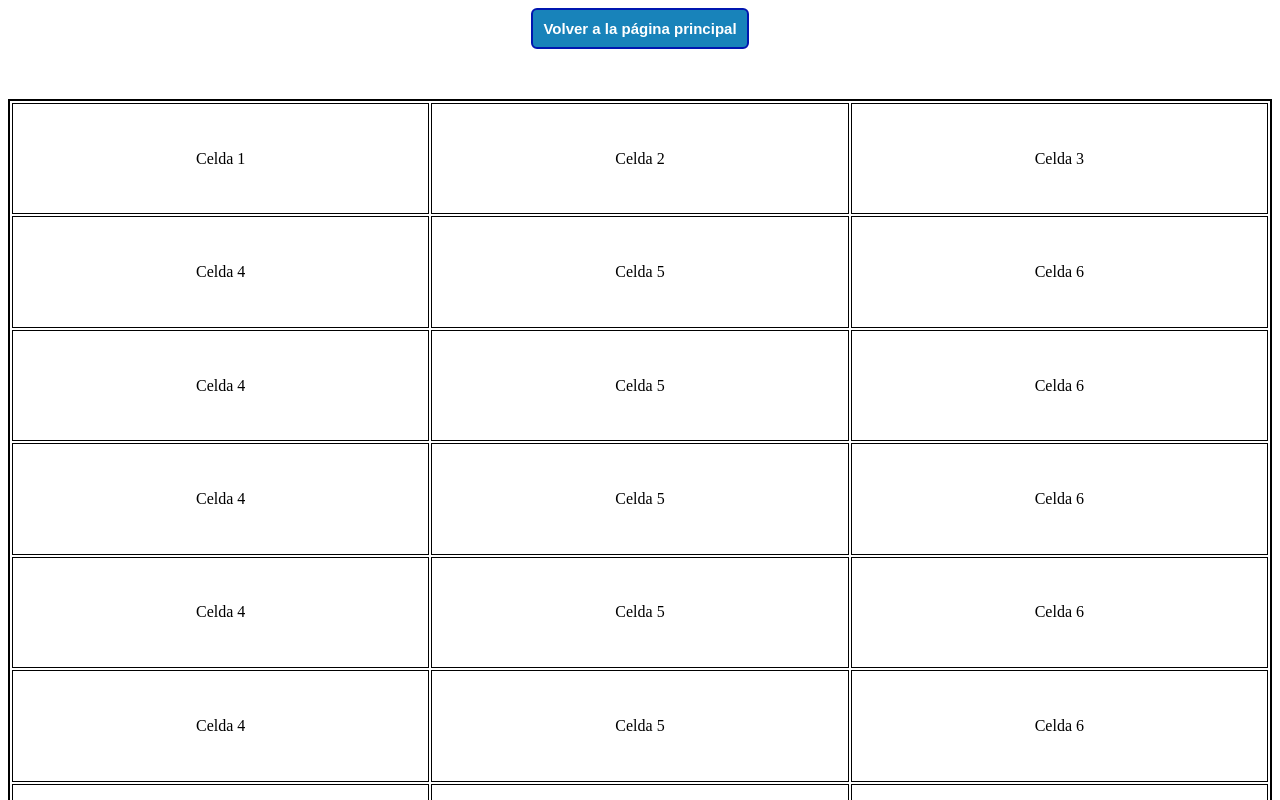
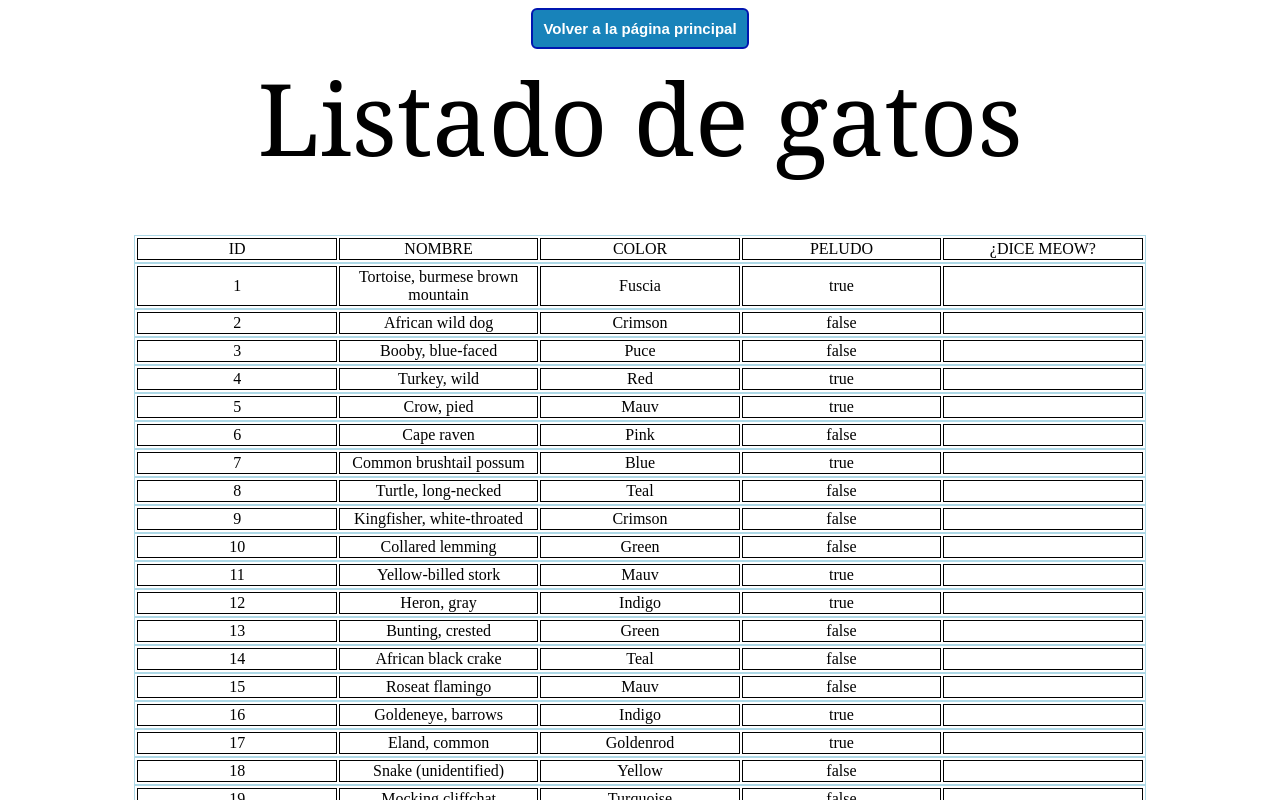
Before and after one commit to christophervenegas2/PA-Solemne1, an Angular app: page /app-cat in a window 1280 px wide. Shown: the top 800 px of the page. Built offline with nearby package versions, Linux system fonts and the light colour scheme.

Commit message:
Se muestran los datos por pantalla en cada tabla

```diff
--- a/src/app/components/cat/cat.component.html
+++ b/src/app/components/cat/cat.component.html
@@ -2,41 +2,24 @@
   <div class="container__button">
     <button (click)="index()">Volver a la página principal</button>
   </div>
+  <div class="container__title">Listado de gatos</div>
   <div class="container__info">
     <table class="table">
       <tr class="tr">
-        <td class="td">Celda 1</td>
-        <td class="td">Celda 2</td>
-        <td class="td">Celda 3</td>
+        <td class="td">ID</td>
+        <td class="td">NOMBRE</td>
+        <td class="td">COLOR</td>
+        <td class="td">PELUDO</td>
+        <td class="td">¿DICE MEOW?</td>
       </tr>
+    </table>
+    <table class="table" *ngFor='let cat of cats'>
       <tr class="tr">
-        <td class="td">Celda 4</td>
-        <td class="td">Celda 5</td>
-        <td class="td">Celda 6</td>
-      <tr class="tr">
-        <td class="td">Celda 4</td>
-        <td class="td">Celda 5</td>
-        <td class="td">Celda 6</td>
-      </tr>
-      <tr class="tr">
-        <td class="td">Celda 4</td>
-        <td class="td">Celda 5</td>
-        <td class="td">Celda 6</td>
-      </tr>
-      <tr class="tr">
-        <td class="td">Celda 4</td>
-        <td class="td">Celda 5</td>
-        <td class="td">Celda 6</td>
-      </tr>
-      <tr class="tr">
-        <td class="td">Celda 4</td>
-        <td class="td">Celda 5</td>
-        <td class="td">Celda 6</td>
-      </tr>
-      <tr class="tr">
-        <td class="td">Celda 4</td>
-        <td class="td">Celda 5</td>
-        <td class="td">Celda 6</td>
+        <td class="td">{{ cat.id }}</td>
+        <td class="td">{{ cat.name }}</td>
+        <td class="td">{{ cat.color }}</td>
+        <td class="td">{{ cat.isFurry }}</td>
+        <td class="td">{{ cat.meows }}</td>
       </tr>
     </table>
   </div>
--- a/src/app/components/cat/cat.component.scss
+++ b/src/app/components/cat/cat.component.scss
@@ -1,6 +1,8 @@
 .container {
   width: 100%;
   height: 100%;
+  display: flex;
+  flex-direction: column;
   .container__button {
     display: flex;
     align-items: center;
@@ -20,22 +22,30 @@
       background-color: #ffffff;
     }
   }
+  .container__title {
+    font-family: Georgia, 'Times New Roman', Times, serif;
+    font-size: 100px;
+    text-align: center;
+  }
   .container__info {
     display: flex;
     align-items: center;
     justify-content: center;
-    height: 800px;
+    height: auto;
     margin-top: 50px;
     flex-direction: column;
+    width: 80%;
+    align-self: center;
     .table {
       height: 100%;
       width: 100%;
-      border: 2px solid black;
+      border: 1px solid lightblue;
       .tr {
         height: auto;
         .td {
           text-align: center;
           border: 1px solid black;
+          width: 10%;
         }
       }
     }
--- a/src/app/components/dog/dog.component.html
+++ b/src/app/components/dog/dog.component.html
@@ -2,31 +2,24 @@
   <div class="container__button">
     <button (click)="greenDogsPage()">Ver perros verdes</button>
   </div>
+  <div class="container__title">Listado de perros</div>
   <div class="container__info">
     <table class="table">
       <tr class="tr">
-        <td class="td">Celda 1</td>
-        <td class="td">Celda 2</td>
-        <td class="td">Celda 3</td>
+        <td class="td">ID</td>
+        <td class="td">NOMBRE</td>
+        <td class="td">COLOR</td>
+        <td class="td">RAZA</td>
+        <td class="td">SEXO</td>
       </tr>
+    </table>
+    <table class="table" *ngFor='let dog of dogs'>
       <tr class="tr">
-        <td class="td">Celda 4</td>
-        <td class="td">Celda 5</td>
-        <td class="td">Celda 6</td>
-      <tr class="tr">
-        <td class="td">Celda 4</td>
-        <td class="td">Celda 5</td>
-        <td class="td">Celda 6</td>
-      </tr>
-      <tr class="tr">
-        <td class="td">Celda 4</td>
-        <td class="td">Celda 5</td>
-        <td class="td">Celda 6</td>
-      </tr>
-      <tr class="tr">
-        <td class="td">Celda 4</td>
-        <td class="td">Celda 5</td>
-        <td class="td">Celda 6</td>
+        <td class="td">{{ dog.id }}</td>
+        <td class="td">{{ dog.name }}</td>
+        <td class="td">{{ dog.color }}</td>
+        <td class="td">{{ dog.raza }}</td>
+        <td class="td">{{ dog.isMale }}</td>
       </tr>
     </table>
   </div>
--- a/src/app/components/dog/dog.component.scss
+++ b/src/app/components/dog/dog.component.scss
@@ -1,6 +1,8 @@
 .container {
   width: 100%;
   height: 100%;
+  display: flex;
+  flex-direction: column;
   .container__button {
     display: flex;
     align-items: center;
@@ -20,22 +22,30 @@
       background-color: #ffffff;
     }
   }
+  .container__title {
+    font-family: Georgia, 'Times New Roman', Times, serif;
+    font-size: 100px;
+    text-align: center;
+  }
   .container__info {
     display: flex;
     align-items: center;
     justify-content: center;
-    height: 800px;
+    height: auto;
     margin-top: 50px;
     flex-direction: column;
+    width: 80%;
+    align-self: center;
     .table {
       height: 100%;
       width: 100%;
-      border: 2px solid black;
+      border: 1px solid lightblue;
       .tr {
         height: auto;
         .td {
           text-align: center;
           border: 1px solid black;
+          width: 10%;
         }
       }
     }
--- a/src/app/components/food/food.component.html
+++ b/src/app/components/food/food.component.html
@@ -2,26 +2,20 @@
   <div class="container__button">
     <button (click)="catPage()">Ver gatos</button>
   </div>
+  <div class="container__title">Listado de comida de perro</div>
   <div class="container__info">
     <table class="table">
       <tr class="tr">
-        <td class="td">Celda 1</td>
-        <td class="td">Celda 2</td>
-        <td class="td">Celda 3</td>
+        <td class="td">ID</td>
+        <td class="td">NOMBRE</td>
+        <td class="td">PROTEINAS</td>
       </tr>
+    </table>
+    <table class="table" *ngFor='let food of foods'>
       <tr class="tr">
-        <td class="td">Celda 4</td>
-        <td class="td">Celda 5</td>
-        <td class="td">Celda 6</td>
-      <tr class="tr">
-        <td class="td">Celda 4</td>
-        <td class="td">Celda 5</td>
-        <td class="td">Celda 6</td>
-      </tr>
-      <tr class="tr">
-        <td class="td">Celda 4</td>
-        <td class="td">Celda 5</td>
-        <td class="td">Celda 6</td>
+        <td class="td">{{ food.id }}</td>
+        <td class="td">{{ food.name }}</td>
+        <td class="td">{{ food.proteins }}</td>
       </tr>
     </table>
   </div>
--- a/src/app/components/food/food.component.scss
+++ b/src/app/components/food/food.component.scss
@@ -1,6 +1,8 @@
 .container {
   width: 100%;
   height: 100%;
+  display: flex;
+  flex-direction: column;
   .container__button {
     display: flex;
     align-items: center;
@@ -20,22 +22,30 @@
       background-color: #ffffff;
     }
   }
+  .container__title {
+    font-family: Georgia, 'Times New Roman', Times, serif;
+    font-size: 100px;
+    text-align: center;
+  }
   .container__info {
     display: flex;
     align-items: center;
     justify-content: center;
-    height: 800px;
+    height: auto;
     margin-top: 50px;
     flex-direction: column;
+    width: 80%;
+    align-self: center;
     .table {
       height: 100%;
       width: 100%;
-      border: 2px solid black;
+      border: 1px solid lightblue;
       .tr {
         height: auto;
         .td {
           text-align: center;
           border: 1px solid black;
+          width: 10%;
         }
       }
     }
--- a/src/app/components/green-dog/green-dog.component.html
+++ b/src/app/components/green-dog/green-dog.component.html
@@ -1,27 +1,25 @@
 <div class="container">
   <div class="container__button">
-    <button (click)="foodPage()">Ver comida</button>
+    <button (click)="foodPage()">Ver comida de perros</button>
   </div>
+  <div class="container__title">Listado de perros verdes</div>
   <div class="container__info">
     <table class="table">
       <tr class="tr">
-        <td class="td">Celda 1</td>
-        <td class="td">Celda 2</td>
-        <td class="td">Celda 3</td>
+        <td class="td">ID</td>
+        <td class="td">NOMBRE</td>
+        <td class="td">COLOR</td>
+        <td class="td">RAZA</td>
+        <td class="td">SEXO</td>
       </tr>
+    </table>
+    <table class="table" *ngFor='let greenDog of greenDogs'>
       <tr class="tr">
-        <td class="td">Celda 4</td>
-        <td class="td">Celda 5</td>
-        <td class="td">Celda 6</td>
-      <tr class="tr">
-        <td class="td">Celda 4</td>
-        <td class="td">Celda 5</td>
-        <td class="td">Celda 6</td>
-      </tr>
-      <tr class="tr">
-        <td class="td">Celda 4</td>
-        <td class="td">Celda 5</td>
-        <td class="td">Celda 6</td>
+        <td class="td">{{ greenDog.id }}</td>
+        <td class="td">{{ greenDog.name }}</td>
+        <td class="td">{{ greenDog.color }}</td>
+        <td class="td">{{ greenDog.raza }}</td>
+        <td class="td">{{ greenDog.isMale }}</td>
       </tr>
     </table>
   </div>
--- a/src/app/components/green-dog/green-dog.component.scss
+++ b/src/app/components/green-dog/green-dog.component.scss
@@ -1,6 +1,8 @@
 .container {
   width: 100%;
   height: 100%;
+  display: flex;
+  flex-direction: column;
   .container__button {
     display: flex;
     align-items: center;
@@ -20,22 +22,30 @@
       background-color: #ffffff;
     }
   }
+  .container__title {
+    font-family: Georgia, 'Times New Roman', Times, serif;
+    font-size: 100px;
+    text-align: center;
+  }
   .container__info {
     display: flex;
     align-items: center;
     justify-content: center;
-    height: 800px;
+    height: auto;
     margin-top: 50px;
     flex-direction: column;
+    width: 80%;
+    align-self: center;
     .table {
       height: 100%;
       width: 100%;
-      border: 2px solid black;
+      border: 1px solid lightblue;
       .tr {
         height: auto;
         .td {
           text-align: center;
           border: 1px solid black;
+          width: 10%;
         }
       }
     }
```
